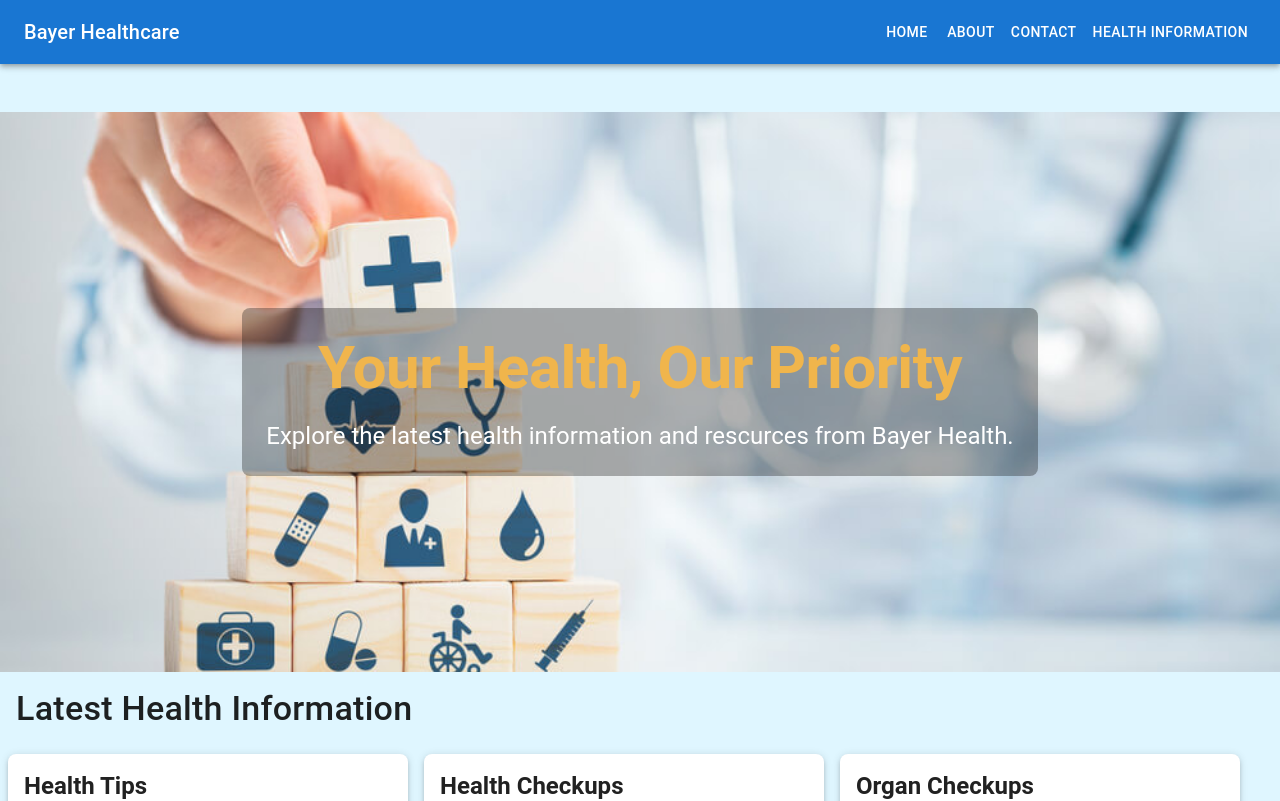
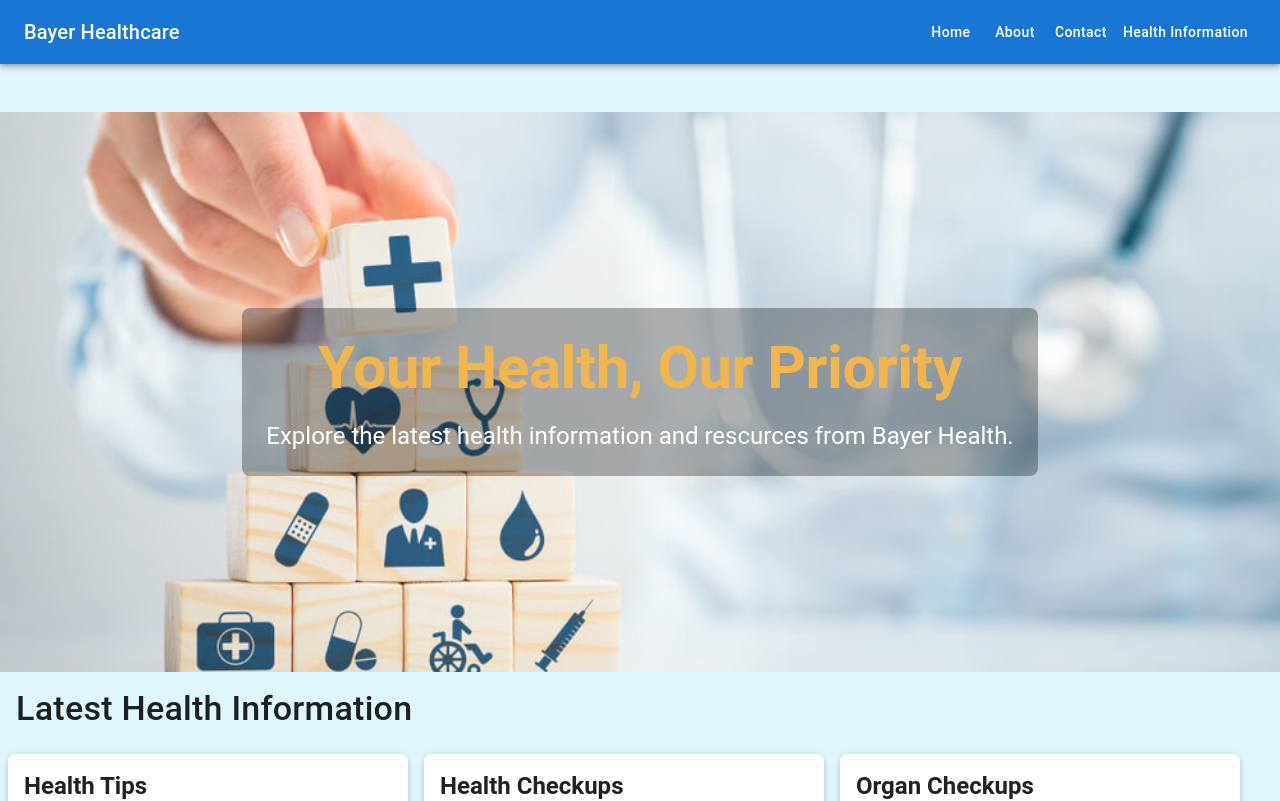
Before and after one commit to madhankumar786/hcl-health-care, a React (Create React App) app: page / in a window 1280 px wide. Shown: the top 801 px of the page. Built offline with nearby package versions, Linux system fonts and the light colour scheme.

Commit message:
Changes related to the menu styles

```diff
--- a/src/components/Menu/Menu.js
+++ b/src/components/Menu/Menu.js
@@ -12,10 +12,10 @@ const Menu = () => {
           <Typography variant="h6" sx={{ flexGrow: 1 }}>
             Bayer Healthcare
           </Typography>
-          <Button color="inherit" onClick={() => navigate('/')}>Home</Button>
-          <Button color="inherit" onClick={() => navigate('/about')}>About</Button>
-          <Button color="inherit" onClick={() => navigate('/contact')}>Contact</Button>
-          <Button color="inherit" onClick={() => navigate('/health-information')}>Health Information</Button>
+          <Button color="inherit" onClick={() => navigate('/')} sx={{textTransform:'capitalize'}}>Home</Button>
+          <Button color="inherit" onClick={() => navigate('/about')} sx={{textTransform:'capitalize'}}>About</Button>
+          <Button color="inherit" onClick={() => navigate('/contact')} sx={{textTransform:'capitalize'}}>Contact</Button>
+          <Button color="inherit" onClick={() => navigate('/health-information')} sx={{textTransform:'capitalize'}}>Health Information</Button>
         </Toolbar>
       </AppBar>
 
```
